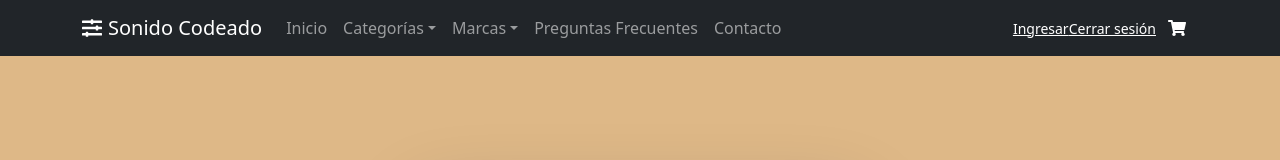
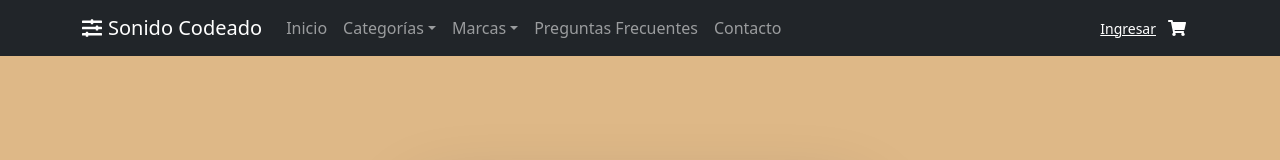
Before and after one commit to carlo1112/coderhouse-ecommerce-react, a React (Create React App) app: page /register in a window 1280 px wide. Shown: the top 160 px of the page. Built offline with nearby package versions, Linux system fonts and the light colour scheme; no server answers.

Commit message:
Proyecto Final React

```diff
--- a/src/components/NavBar/NavBar.js
+++ b/src/components/NavBar/NavBar.js
@@ -21,7 +21,7 @@ const NavBar = () => {
           Sonido Codeado
         </Navbar.Brand>
         <Navbar.Toggle aria-controls="basic-navbar-nav" />
-        <Navbar.Collapse id="basic-navbar-nav">
+        <Navbar.Collapse id="basic-navbar-nav navbar-collapse">
           <Nav className="me-auto">
             <Nav.Link as={Link} to="/">Inicio</Nav.Link>
             <NavDropdown title="Categorías" id="basic-nav-dropdown">
--- a/src/components/UserNav/UserNav.js
+++ b/src/components/UserNav/UserNav.js
@@ -6,7 +6,7 @@ import "./UserNav.css"
 const UserNav = () => {
 
   const { signOut, loggedUser } = useAuth()
-console.log(loggedUser)
+  console.log(loggedUser)
   return (
     <div className="header">
       <div className="logger-user">
@@ -19,8 +19,7 @@ console.log(loggedUser)
               </>
             ) : (<>
               <Button className="btn btn-link btn-anchor login" as={Link} to={`/login`}>Ingresar</Button>
-              <Button className="btn btn-link btn-anchor" onClick={signOut}>Cerrar sesión</Button>
-              </>
+            </>
             )
         }
       </div>
```
